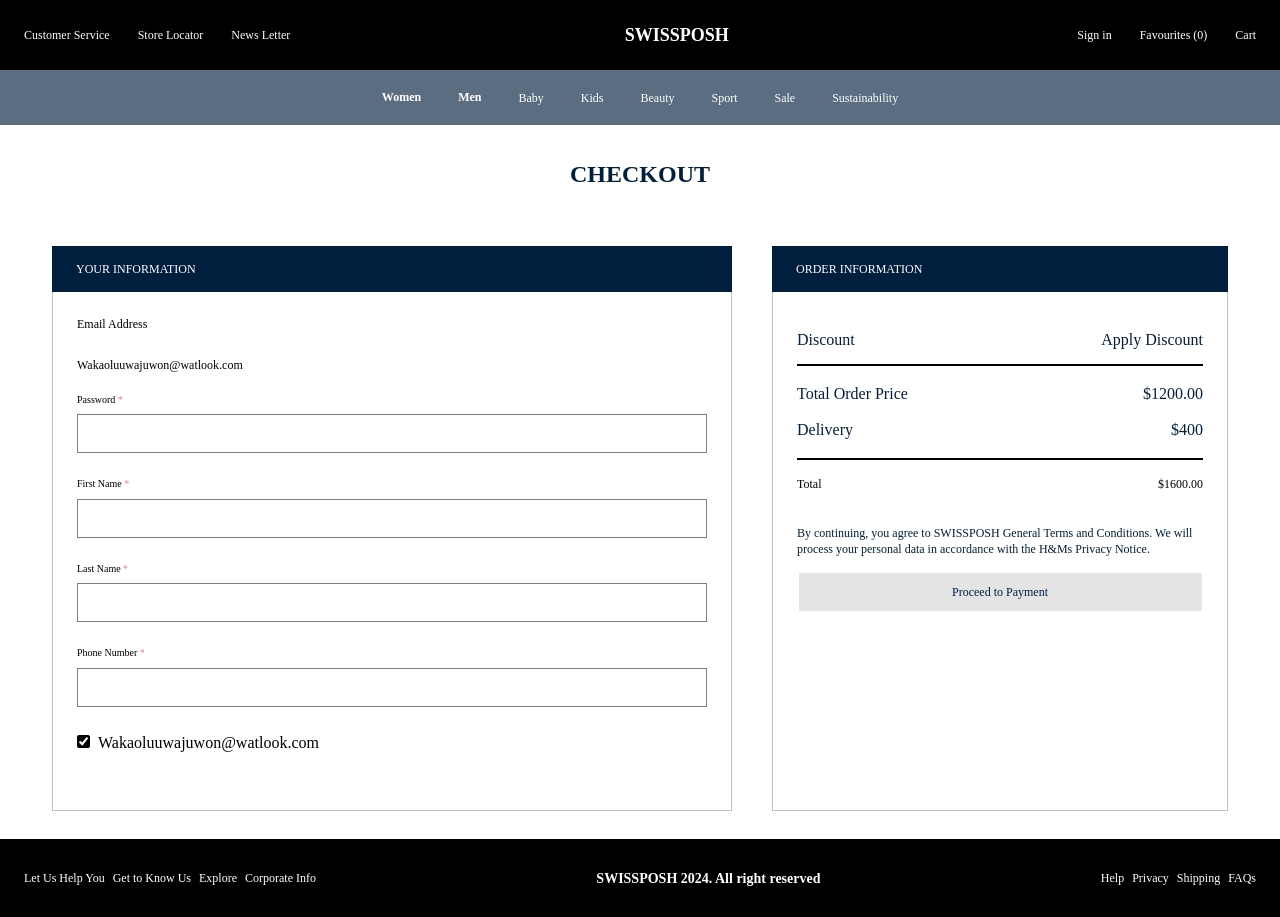
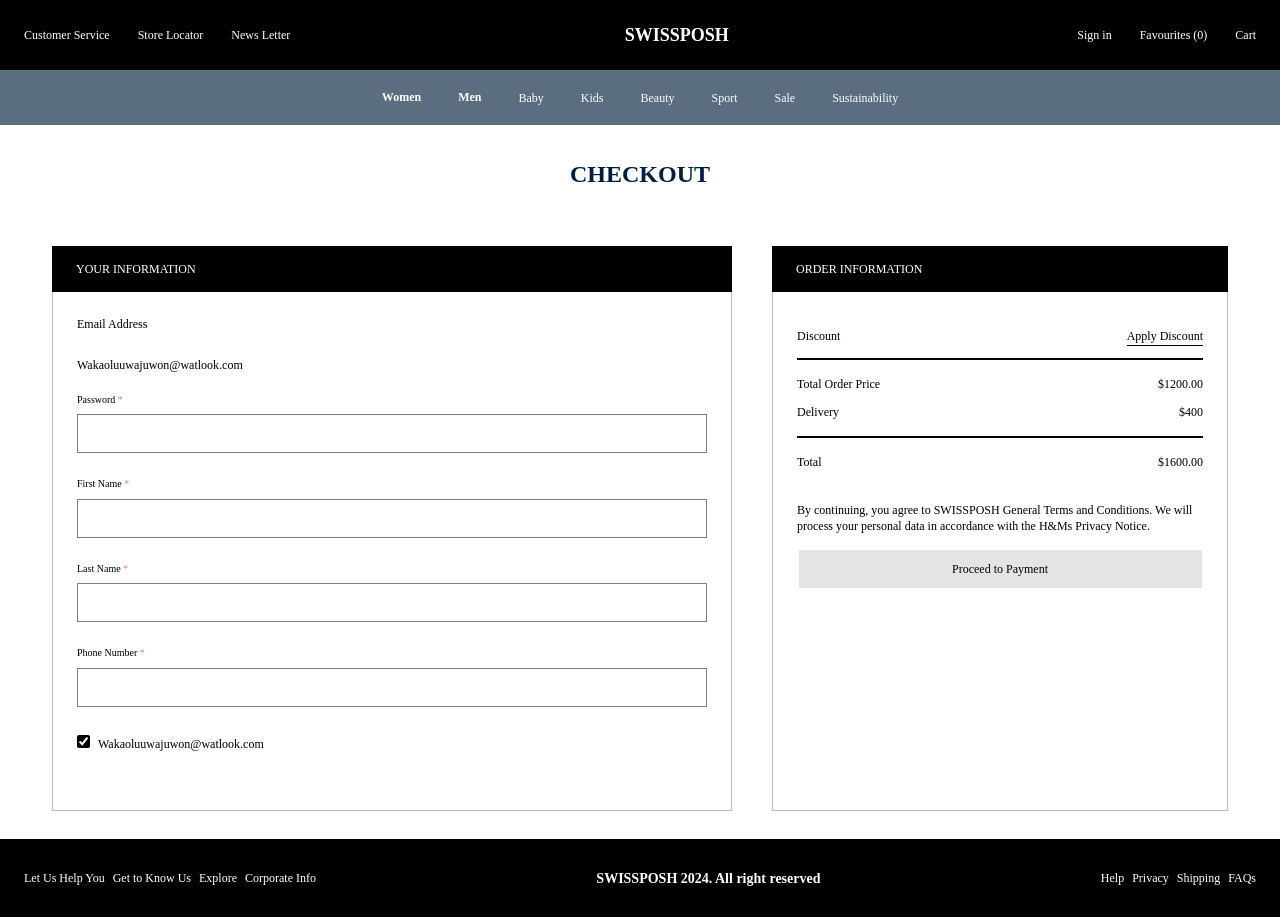
Before and after one commit to Moluno-xiii/swissposh_hng, a React (Vite) app: page /checkout in a window 1280 px wide. Built offline with nearby package versions, Linux system fonts and the light colour scheme; a web font is replaced by a local one.

Commit message:
fix: issue #5

```diff
--- a/src/components/CheckoutOrderInformation.jsx
+++ b/src/components/CheckoutOrderInformation.jsx
@@ -1,13 +1,13 @@
 const CheckoutOrderInformation = () => {
   return (
-    <div className="mb-14 flex w-[327px] flex-col md:mb-7 md:w-[456px]">
-      <p className="flex h-[46px] flex-row items-center justify-start bg-primary px-4 text-xs uppercase text-white md:px-6">
+    <div className="mb-14 flex w-[327px] text-black flex-col md:mb-7 md:w-[456px]">
+      <p className="flex h-[46px] flex-row items-center justify-start bg-black px-4 text-[10px] leading-[13.5px] md:leading-[16.2px] md:text-xs uppercase text-white md:px-6">
         Order information
       </p>
-      <div className="flex h-[396px] flex-col border-x border-b border-[#00000040] px-6 pt-6 md:h-[519px]">
+      <div className="flex h-[396px] flex-col border-x border-b border-[#00000040] px-6 pt-6 md:h-[519px] text-xs leading-[16.2px] font-medium">
         <div className="flex flex-row justify-between border-b-2 border-black py-3">
           <span>Discount</span>
-          <span>Apply Discount</span>
+          <span className="border-b border-b-black">Apply Discount</span>
         </div>
         <div className="flex flex-col gap-y-3 border-b-2 border-black py-4">
           <div className="flex flex-row justify-between">
@@ -19,16 +19,16 @@
             <span>$400</span>
           </div>
         </div>
-        <div className="flex flex-row justify-between py-4 font-medium text-black md:text-xs md:leading-[16.2px]">
+        <div className="flex flex-row justify-between py-4 md:text-xs md:leading-[16.2px]">
           <span>Total</span>
           <span>$1600.00</span>
         </div>
-        <span className="py-4 text-[10px] font-medium leading-6 max-md:text-center md:text-xs">
+        <span className="py-4 text-[10px] leading-6 max-md:text-center md:text-xs">
           By continuing, you agree to SWISSPOSH General Terms and Conditions. We
           will process your personal data in accordance with the H&Ms Privacy
           Notice.
         </span>
-        <button className="mx-auto flex h-[38px] w-[249px] items-center justify-center bg-[#E4E4E4] text-xs font-medium md:w-[403px]">
+        <button className="mx-auto flex h-[38px] w-[249px] items-center justify-center bg-[#E4E4E4] text-xs md:w-[403px]">
           Proceed to Payment
         </button>
       </div>
--- a/src/components/CheckoutPersonalInformation.jsx
+++ b/src/components/CheckoutPersonalInformation.jsx
@@ -1,7 +1,7 @@
 const CheckoutPersonalInformation = () => {
   return (
     <div className="w-[327px] md:w-[680px]">
-      <div className="flex h-[46px] flex-row items-center justify-start bg-primary px-4 text-xs uppercase text-white md:px-6">
+      <div className="flex h-[46px] flex-row items-center justify-start bg-black px-4 text-[10px] uppercase leading-[13.5px] text-white md:px-6 md:text-xs md:leading-[16.2px]">
         Your information
       </div>
       <form
@@ -54,7 +54,9 @@
         </div>
         <div>
           <input type="checkbox" className="mr-2 accent-black" checked={true} />
-          <span>Wakaoluuwajuwon@watlook.com</span>
+          <span className="font-medium leading-[16.2px] text-xs">
+            Wakaoluuwajuwon@watlook.com
+          </span>
         </div>
       </form>
     </div>
```
